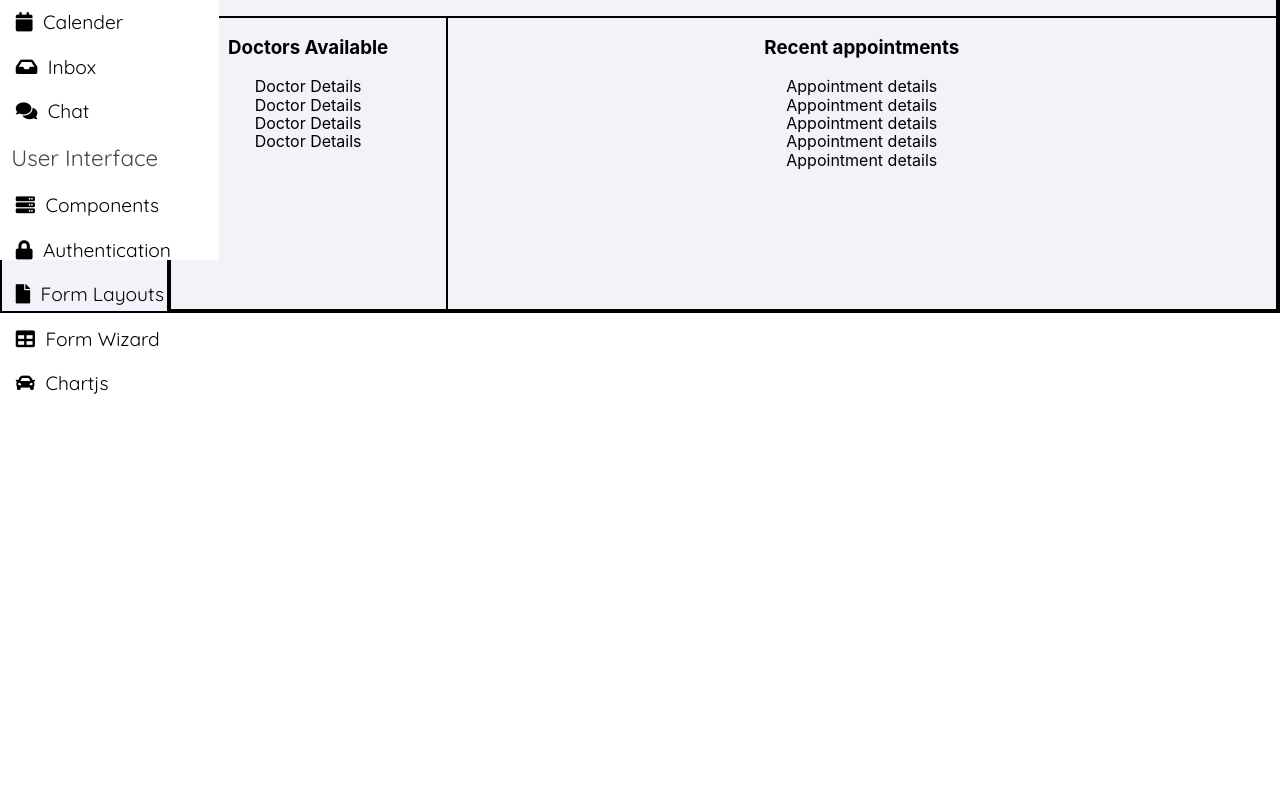
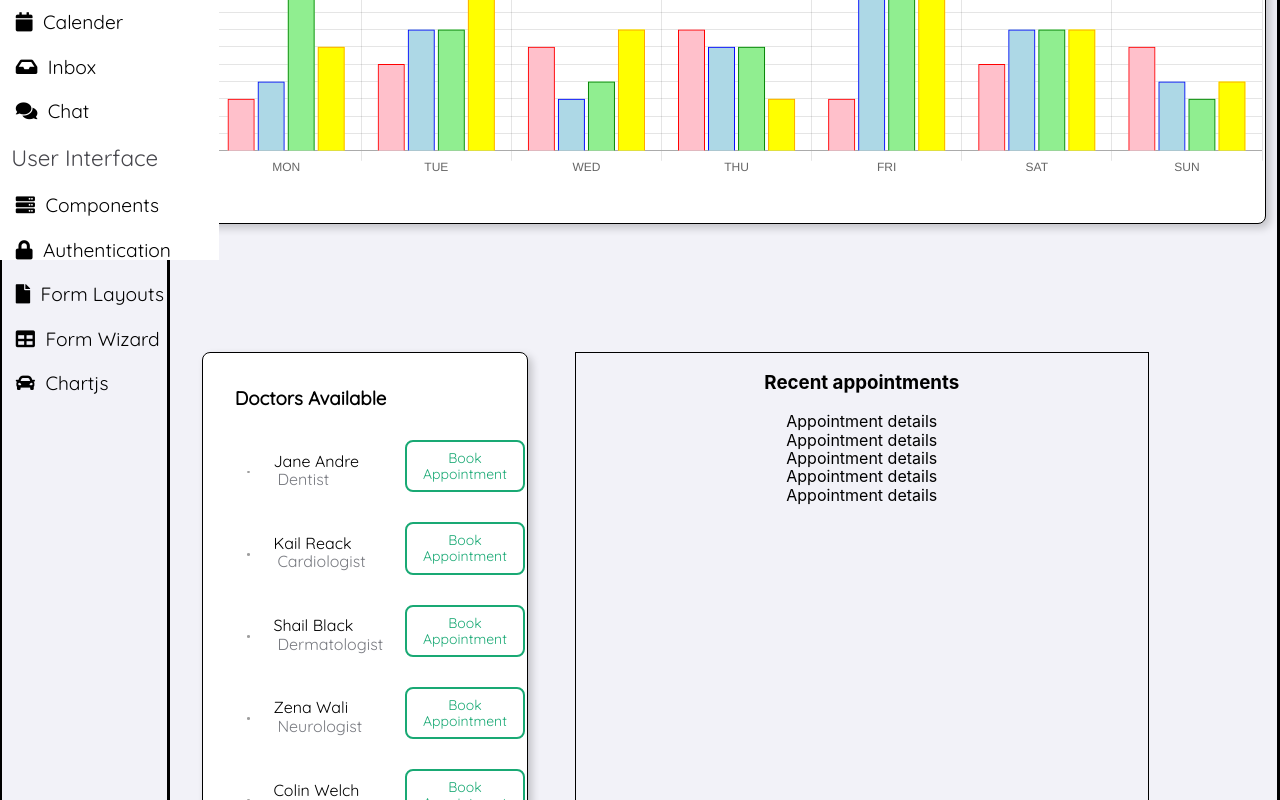
Before and after one commit to SinghVikram97/Patient-Similarity, a React (Create React App) app: page / in a window 1280 px wide. Shown: the part 540-1340 px from the top of the page. Before the commit the page ends 853 px from the top, so only its background shows below. Built offline with nearby package versions, Linux system fonts and the light colour scheme; grey boxes are pictures that could not be loaded.

Commit message:
Added doctors available

```diff
--- a/src/App.css
+++ b/src/App.css
@@ -36,11 +36,14 @@
 .content {
   display: grid;
   grid-template-columns: 25% 25% 25% 25%;
-  grid-template-rows: 1fr 1.5fr 1.5fr;
+  grid-template-rows: 1fr 1.5fr 3fr;
   margin-top: -28px;
 }
 .appointment {
   grid-column-start: span 4;
+  background-color: white;
+  margin-left: 1%;
+  margin-right: 1%;
 }
 .recentAppointments {
   grid-column-start: span 3;
@@ -58,3 +61,9 @@
   display: grid;
   grid-template-columns: 1fr 1fr 1fr 1fr;
 }
+.font {
+  font-family: Quicksand;
+}
+.doctors {
+  width: 118%;
+}
--- a/src/App.js
+++ b/src/App.js
@@ -4,6 +4,7 @@ import Sidebar from "./Sidebar/Sidebar";
 import Header from "./Header/Header";
 import Stats from "./Stats/Stats";
 import BarChart from "./BarChart/BarChart";
+import Doctor from "./Doctor/Doctor";
 class App extends Component {
   render() {
     return (
@@ -34,17 +35,46 @@ class App extends Component {
               heading="Rooms Available"
               number="179"
             />
-            <div className="tl appointment border">
+            <div className="tl grow bg-white br3 shadow-5 appointment border">
               <BarChart />
             </div>
-            <div className="doctors border">
+            <div className="tl pt3 br3 bg-white shadow-5 grow pl4 ml4 ma6 font doctors border">
               <h3>Doctors Available</h3>
-              <div>Doctor Details</div>
-              <div>Doctor Details</div>
-              <div>Doctor Details</div>
-              <div>Doctor Details</div>
+              <div id="card-content">
+                <div id="table-responsive">
+                  <table id="recent-orders" cellPadding="10%">
+                    <tbody>
+                      <Doctor
+                        url="https://pixinvent.com/modern-admin-clean-bootstrap-4-dashboard-html-template/app-assets/images/portrait/small/avatar-s-4.png"
+                        name="Jane Andre"
+                        designation="Dentist"
+                      />
+                      <Doctor
+                        url="https://pixinvent.com/modern-admin-clean-bootstrap-4-dashboard-html-template/app-assets/images/portrait/small/avatar-s-7.png"
+                        name="Kail Reack"
+                        designation="Cardiologist"
+                      />
+                      <Doctor
+                        url="https://pixinvent.com/modern-admin-clean-bootstrap-4-dashboard-html-template/app-assets/images/portrait/small/avatar-s-1.png"
+                        name="Shail Black"
+                        designation="Dermatologist"
+                      />
+                      <Doctor
+                        url="https://pixinvent.com/modern-admin-clean-bootstrap-4-dashboard-html-template/app-assets/images/portrait/small/avatar-s-11.png"
+                        name="Zena Wali"
+                        designation="Neurologist"
+                      />
+                      <Doctor
+                        url="https://pixinvent.com/modern-admin-clean-bootstrap-4-dashboard-html-template/app-assets/images/portrait/small/avatar-s-6.png"
+                        name="Colin Welch"
+                        designation="Physiatrist"
+                      />
+                    </tbody>
+                  </table>
+                </div>
+              </div>
             </div>
-            <div className="recentAppointments border">
+            <div className="ma6 recentAppointments border">
               <h3>Recent appointments</h3>
               <div>Appointment details</div>
               <div>Appointment details</div>
--- a/src/BarChart/BarChart.css
+++ b/src/BarChart/BarChart.css
@@ -0,0 +1,3 @@
+.font {
+  font-family: Quicksand;
+}
--- a/src/BarChart/BarChart.js
+++ b/src/BarChart/BarChart.js
@@ -69,7 +69,8 @@ export default class componentName extends Component {
 
   render() {
     return (
-      <div id="graph-container">
+      <div id="graph-container font">
+        <h3 className="font pl4">Appointment</h3>
         <canvas id="canvas" height="25%" width="100%" />
       </div>
     );
--- /dev/null
+++ b/src/Doctor/Doctor.css
@@ -0,0 +1,14 @@
+#dp {
+  width: 80%;
+  max-width: 100%;
+  height: auto;
+  border: 0;
+  border-radius: 50% !important;
+  vertical-align: middle;
+}
+.designation {
+  color: #787a80 !important;
+}
+.borderBottom {
+  border-bottom: 10px solid gray;
+}
--- /dev/null
+++ b/src/Doctor/Doctor.js
@@ -0,0 +1,27 @@
+import React, { Component } from "react";
+import "./Doctor.css";
+export default class Doctor extends Component {
+  render() {
+    return (
+      <tr className="borderBottom">
+        <td>
+          <div className="avatar">
+            <img id="dp" alt="avatar" src={this.props.url} />
+          </div>
+        </td>
+        <td>
+          <div className="name">{this.props.name}</div>
+          <div className="designation pl1">{this.props.designation}</div>
+        </td>
+        <td className="tr" style={{ paddingRight: "7%" }}>
+          <a
+            className="tc pr3 br3 f6 link dim ba bw1 ph3 pv2 mb2 dib green"
+            href="#0"
+          >
+            Book Appointment
+          </a>
+        </td>
+      </tr>
+    );
+  }
+}
```
